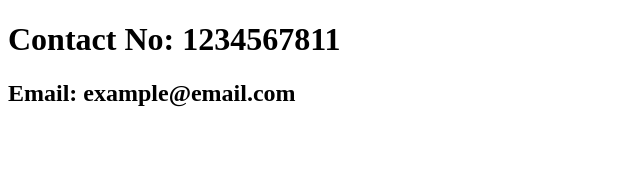
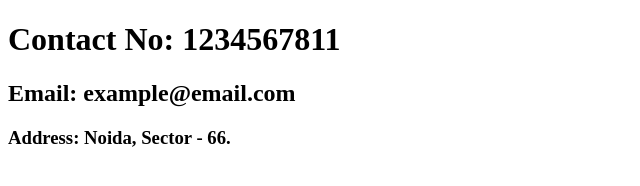
Before and after one commit to narayanbhagat/learn-git, a plain HTML site: page contact.html in a window 1280 px wide. Shown: the whole page, without its empty margins (0-640 px from the left). Drawn offline with Linux system fonts and the light colour scheme.

Commit message:
added address in contact page

```diff
--- a/contact.html
+++ b/contact.html
@@ -6,5 +6,6 @@
 <body>
 	<h1>Contact No: 1234567811</h1>
 	<h2>Email: example@email.com</h2>
+	<h3>Address: Noida, Sector - 66.</h3>
 </body>
 </html>
```
